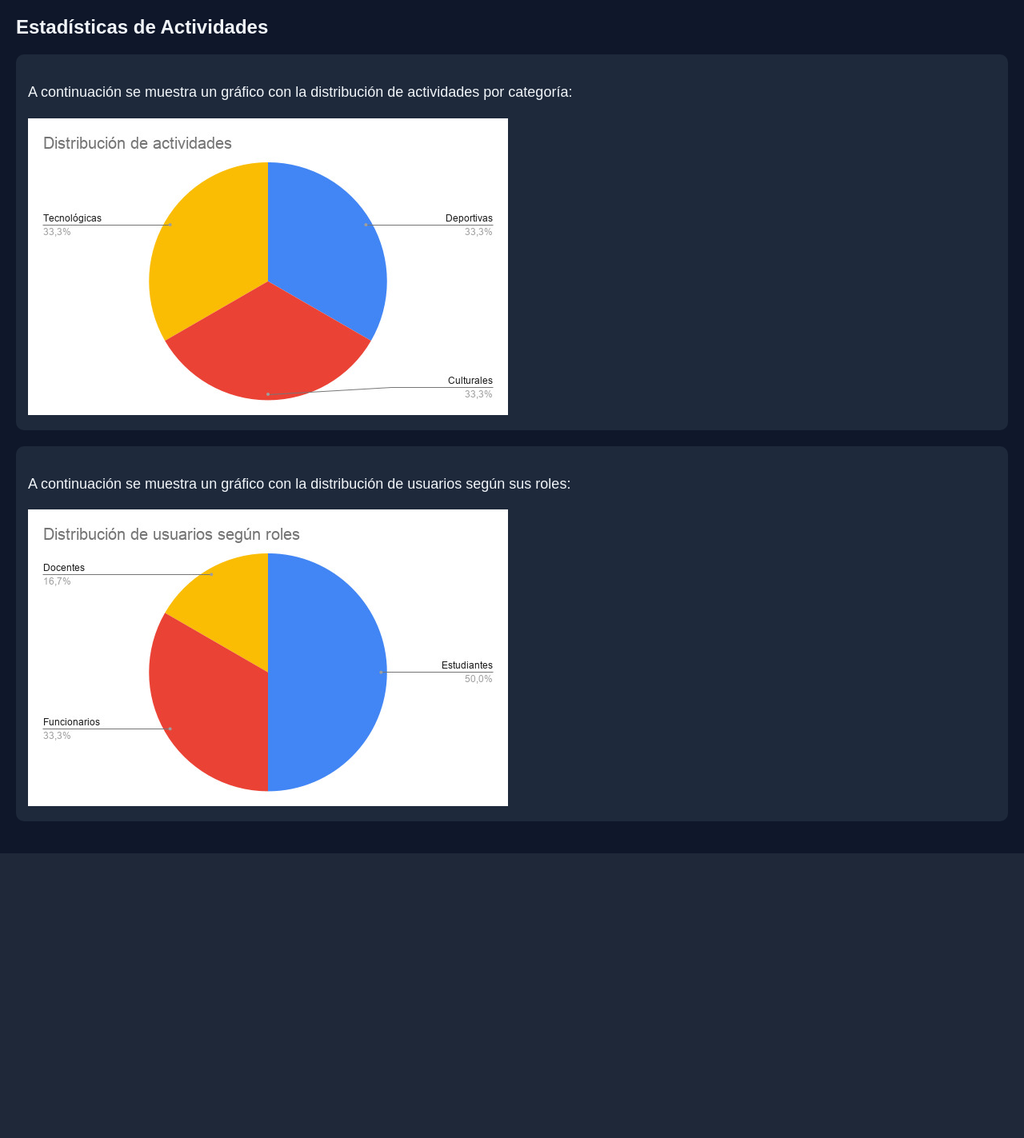
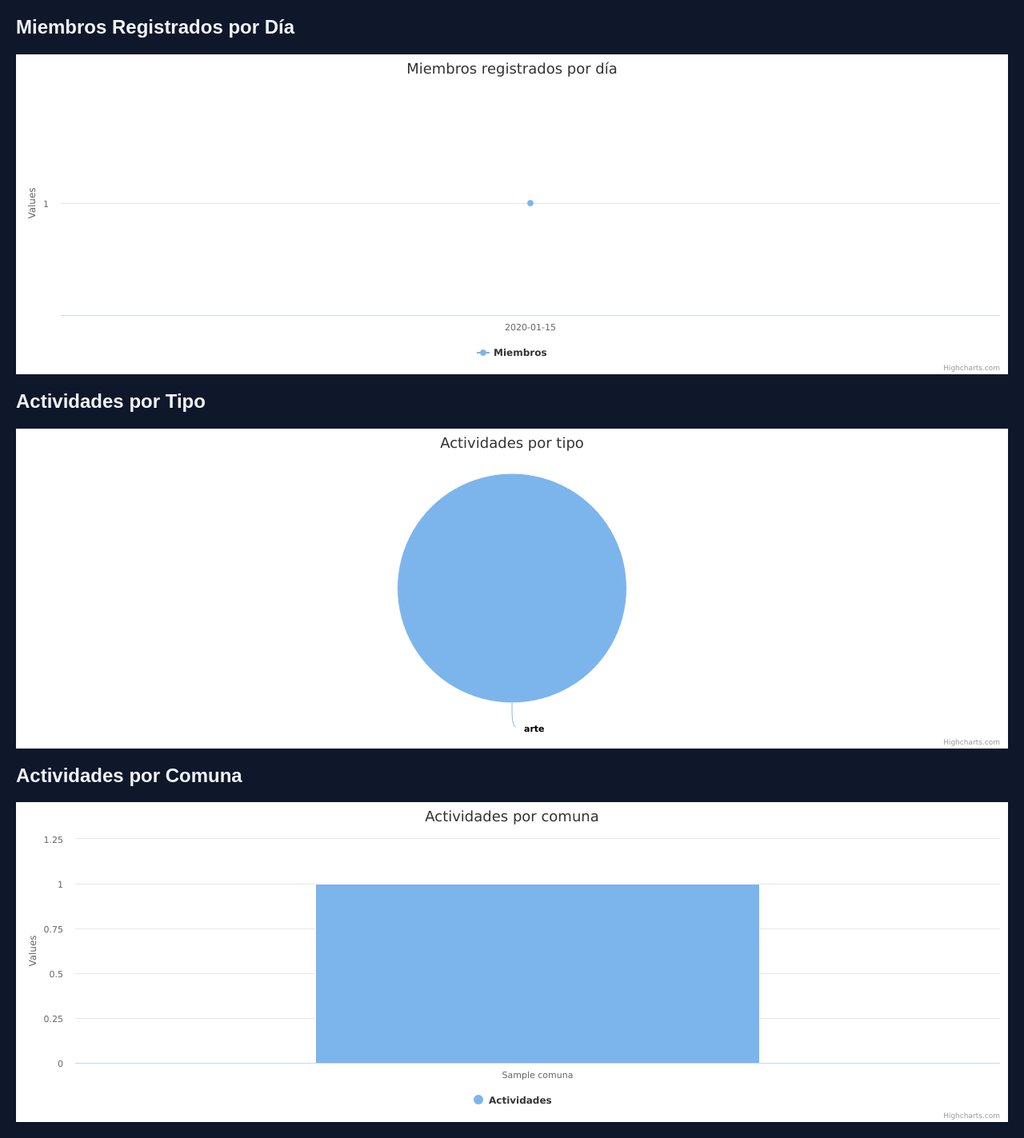
Before and after one commit to tebaan8490/desarrollo_web_Esteban_Contreras, a Flask app: page /estadisticas in a window 1280 px wide. Shown: the part 81-1504 px from the top of the page at 80% size. Before the commit the page ends 1148 px from the top, so only its background shows below. Run offline with Flask 3, Linux system fonts and the light colour scheme; the visitor is signed in with stand-in values (Sample User, id 1); tables that the repository leaves empty hold one stand-in row (values such as "Sample post"); parts of the project's set-up code (start-up, migrations or seed data) failed here and were passed over.

Commit message:
feat: conecta la base de datos con gráficos acorde ella

```diff
--- a/app.py
+++ b/app.py
@@ -1,5 +1,6 @@
 from flask import Flask, request, render_template, redirect, url_for, session, jsonify
 from sqlalchemy.orm import sessionmaker
+from sqlalchemy import func
 from database import models, db, validaciones
 from werkzeug.utils import secure_filename
 import hashlib
@@ -47,6 +48,8 @@ def index():
         return render_template('index.html', usuarios=miembros, error=error)
 
     return render_template('index.html', usuarios=miembros)
+
+
 
 @app.get('/inicio')
 def inicio():
@@ -105,6 +108,7 @@ def actividades(actividad_id=None):
             return render_template('actividades.html', actividades=actividades_filtradas, error=["Error al guardar en base de datos"])
 
     return render_template('actividades.html', actividades=actividades_filtradas)
+
 
 @app.route('/usuarios', methods=['GET'])
 def usuarios():
@@ -219,5 +223,73 @@ def estadisticas():
         return redirect(url_for('index'))
     return render_template('estadisticas.html')
 
+@app.get('/estadisticas/grafico_miembros')
+def grafico_miembros():
+    if not session.get('user'):
+        return jsonify({"success": False, "error": "No autenticado"}), 401
+
+    sessionq = db.SessionLocal()
+    try:
+        res = sessionq.query(func.date(models.Miembro.fecha_registro).label('dia'), func.count(models.Miembro.id).label('cantidad')).group_by('dia').order_by('dia').all()
+        valores = []
+        data = []
+
+        for row in res:
+            dia = str(row[0])
+            valores.append(dia)
+            data.append(row[1])
+
+        return jsonify({"success": True, "valores": valores, "data": data})
+    except Exception as e:
+        return jsonify({"success": False, "error": "Error al obtener datos"}), 500
+    finally:
+        sessionq.close()
+
+
+@app.get('/estadisticas/grafico_actividades')
+def grafico_actividades():
+    if not session.get('user'):
+        return jsonify({"success": False, "error": "No autenticado"}), 401
+
+    sessionq = db.SessionLocal()
+    try:
+        res = sessionq.query(models.Actividad.tipo, func.count(models.Actividad.id)).group_by(models.Actividad.tipo).all()
+        valores = []
+        data = []
+
+        for tipo, cantidad in res:
+            valores.append(tipo)
+            data.append(cantidad)
+
+        return jsonify({"success": True, "valores": valores, "data": data})
+    except Exception as e:
+        return jsonify({"success": False, "error": "Error al obtener datos"}), 500
+    finally:
+        sessionq.close()
+
+
+@app.get('/actividades/grafico_actividades_comuna')
+def grafico_actividades_comuna():
+    if not session.get('user'):
+        return jsonify({"success": False, "error": "No autenticado"}), 401
+
+    sessionq = db.SessionLocal()
+    try:
+        res = sessionq.query(models.Comuna.nombre_comuna, func.count(models.Actividad.id)).join(models.Miembro, models.Comuna.id == models.Miembro.comuna_id).join(models.Actividad, models.Miembro.id == models.Actividad.miembro_id).group_by(models.Comuna.id, models.Comuna.nombre_comuna).order_by(models.Comuna.nombre_comuna).all()
+
+        valores = []
+        data = []
+
+        for nombre, cantidad in res:
+            valores.append(nombre)
+            data.append(cantidad)
+
+        return jsonify({"success": True, "valores": valores, "data": data})
+    except Exception as e:
+        return jsonify({"success": False, "error": "Error al obtener datos"}), 500
+    finally:
+        sessionq.close()
+
+
 if __name__ == "__main__":
     app.run(debug=True)
--- a/static/js/estadisticas.js
+++ b/static/js/estadisticas.js
@@ -0,0 +1,69 @@
+const cargarGraficoMiembros = async () => {
+    const response = await fetch("/estadisticas/grafico_miembros");
+    const data = await response.json();
+
+    Highcharts.chart("grafico-miembros", {
+        chart: {
+            type: "line"
+        },
+        title: {
+            text: "Miembros registrados por día"
+        },
+        xAxis: {
+            categories: data.valores
+        },
+        series: [{
+            name: "Miembros",
+            data: data.data
+        }]
+    });
+};
+
+const cargarGraficoTipos = async () => {
+    const response = await fetch("/estadisticas/grafico_actividades");
+    const data = await response.json();
+
+    const datosPie = data.valores.map((tipo, i) => ({
+        name: tipo,
+        y: data.data[i]
+    }));
+
+    Highcharts.chart("grafico-tipos", {
+        chart: {
+            type: "pie"
+        },
+        title: {
+            text: "Actividades por tipo"
+        },
+        series: [{
+            data: datosPie
+        }]
+    });
+};
+
+const cargarGraficoComunas = async () => {
+    const response = await fetch("/actividades/grafico_actividades_comuna");
+    const data = await response.json();
+
+    Highcharts.chart("grafico-comuna", {
+        chart: {
+            type: "column"
+        },
+        title: {
+            text: "Actividades por comuna"
+        },
+        xAxis: {
+            categories: data.valores
+        },
+        series: [{
+            name: "Actividades",
+            data: data.data
+        }]
+    });
+};
+
+window.addEventListener("load", async () => {
+    await cargarGraficoMiembros();
+    await cargarGraficoTipos();
+    await cargarGraficoComunas();
+});
--- a/templates/estadisticas.html
+++ b/templates/estadisticas.html
@@ -12,18 +12,20 @@
     </header>
     <main>
         <section>
-            <h2>Estadísticas de Actividades</h2>
-            <article id="grafico-estadisticas">
-                <p>A continuación se muestra un gráfico con la distribución de actividades por categoría:</p>
-                <img src="../static/img/Distribución_de_actividades.jpg" alt="Gráfico de Estadísticas">
-            </article>
-            <article>
-                <p>A continuación se muestra un gráfico con la distribución de usuarios según sus roles:</p>
-                <img src="../static/img/Distribución_de_usuarios_según_roles.jpg" alt="Gráfico de Estadísticas">
-            </article>
+            <h2>Miembros Registrados por Día</h2>
+            <div id="grafico-miembros"></div>
+        </section>
+        <section>
+            <h2>Actividades por Tipo</h2>
+            <div id="grafico-tipos"></div>
+        </section>
+        <section>
+            <h2>Actividades por Comuna</h2>
+            <div id="grafico-comuna"></div>
         </section>
     </main>
 {% endblock %}
 {% block script %}
+    <script src="https://code.highcharts.com/highcharts.js"></script>
     <script src="{{ url_for('static', filename='js/estadisticas.js') }}"></script>
 {% endblock %}
```
